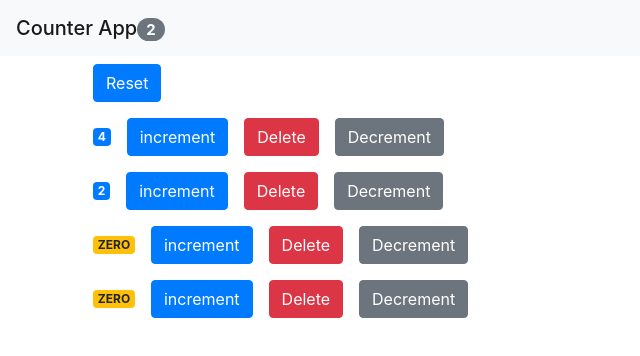
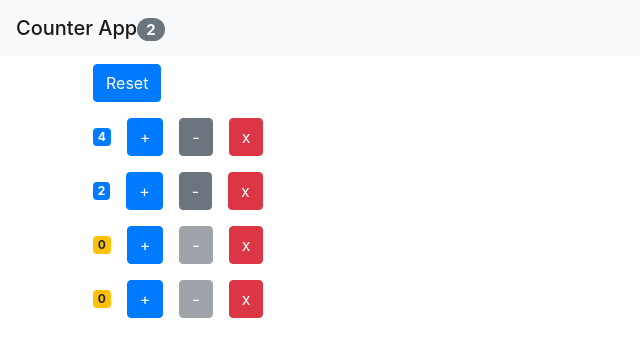
Before and after one commit to Karan-Munjani/counter-app, a React (Create React App) app: page / in a window 1280 px wide. Shown: the top 356 px of the page, without its empty margins (0-640 px from the left). Built offline with nearby package versions, Linux system fonts and the light colour scheme.

Commit message:
counter app done

```diff
--- a/src/App.js
+++ b/src/App.js
@@ -31,11 +31,24 @@ class App extends Component {
   handleIncrement = (counter) => {
     const cntrs = [...this.state.counters]; //copying counters array
     const index = cntrs.indexOf(counter);
-    cntrs[index] = { ...counter };
+    cntrs[index] = { ...counter }; //copied counter item passed in function
     cntrs[index].value++;
-    // console.log(this.state.counters[0])
+    // console.log(this.state.counters[0]);
 
     this.setState({ counters: cntrs });
+  };
+
+  handleDecrement = (counter) => {
+    const counters = [...this.state.counters];
+    const index = counters.indexOf(counter);
+    counters[index] = { ...counter };
+    counters[index].value--;
+    if (counters[index].value < 0) {
+      counters[index].value = 0;
+    }
+    // console.log(this.state.counters[0]);
+
+    this.setState({ counters: counters });
   };
 
   render() {
--- a/src/components/counter.jsx
+++ b/src/components/counter.jsx
@@ -32,55 +32,27 @@ class Counter extends Component {
                     onClick={() => { onIncrement(counter) }}
                     type="button"
                     className="btn btn-primary m-2">
-                    increment
+                    +
                 </button>
 
+                <button
+                    onClick={() => (onDecrement(counter))}
+                    type="button" className="btn btn-secondary m-2" disabled={counter.value === 0}>
+                    -
+                </button>
 
                 <button
                     onClick={() => (onDel(counter.id))} type="button"
                     className="btn btn-danger m-2" >
-                    Delete
+                    x
                 </button>
 
 
-                <button
-                    onClick={() => (onDecrement(counter.value, counter.id))}
-                    type="button" className="btn btn-secondary m-2" >
-                    Decrement
-                </button>
 
 
             </div>
         );
     }
-
-
-
-    constructor(props) {
-        super(props);
-        // var value = this.props.value;
-        // console.log(value)
-        // this.handleIncrement = this.handleIncrement.bind(this)
-    }
-
-
-    // handleDecrement() {
-    //     if (this.state.value !== 0) {
-    //         this.setState({
-    //             value: this.state.value - 1
-    //         })
-    //     }
-    //     else {
-    //         this.setState({
-    //             value: 0
-    //         })
-    //     }
-    // }
-
-
-
-
-
 
 
     // Methods Outside of Render
@@ -92,7 +64,8 @@ class Counter extends Component {
 
     formatCount() {
         const { value } = this.props.counter;
-        return value === 0 ? "ZERO" : value;
+        return value === 0 ? "0" : value;
+
     }
 
 
--- a/src/index.js
+++ b/src/index.js
@@ -5,7 +5,7 @@ import App from "./App";
 import reportWebVitals from "./reportWebVitals";
 import "bootstrap/dist/css/bootstrap.css";
 // import Counters from "./components/counters";
-import Nav from "./components/navbar";
+// import Nav from "./components/navbar";
 
 ReactDOM.render(
   <React.StrictMode>
```
